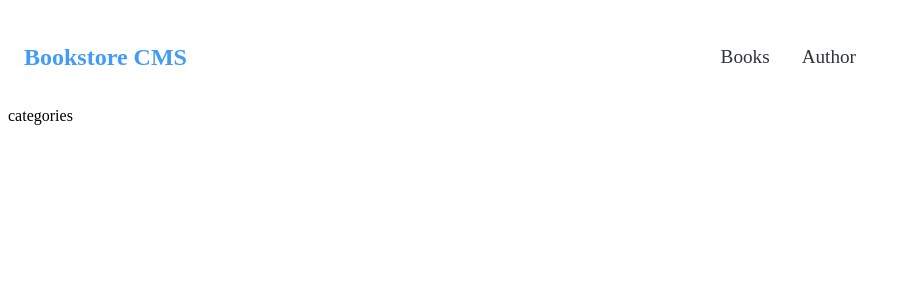
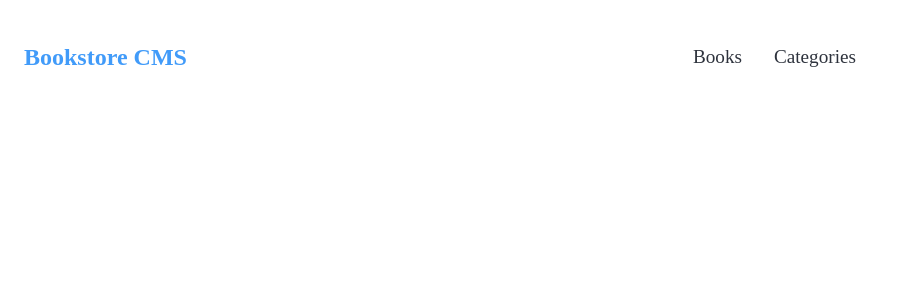
Before and after one commit to Ochiengsteven/bookstore, a React (Create React App) app: page /author in a window 1280 px wide. Shown: the top 300 px of the page, without its empty margins (0-911 px from the left). Built offline with nearby package versions, Linux system fonts and the light colour scheme.

Commit message:
ADD CATEGORIES SECTION

```diff
--- a/src/App.js
+++ b/src/App.js
@@ -1,6 +1,6 @@
 import { Routes, Route } from 'react-router-dom';
 import Books from './components/Books';
-import Categories from './components/Author';
+import Categories from './components/Categories';
 import Nav from './components/Nav';
 import './App.css';
 
@@ -10,7 +10,7 @@
       <Nav />
       <Routes>
         <Route path="/" element={<Books />} />
-        <Route path="/author" element={<Categories />} />
+        <Route path="/categories" element={<Categories />} />
       </Routes>
     </>
   );
--- a/src/components/Nav.js
+++ b/src/components/Nav.js
@@ -7,7 +7,7 @@
       <h1>Bookstore CMS</h1>
       <ul>
         <li><Link to="/">Books</Link></li>
-        <li><Link to="/author">Author</Link></li>
+        <li><Link to="/categories">Categories</Link></li>
       </ul>
     </nav>
   );
```
Also changed, not shown: .eslintrc.json, src/components/Categories.js (renamed from src/components/Author.js).
